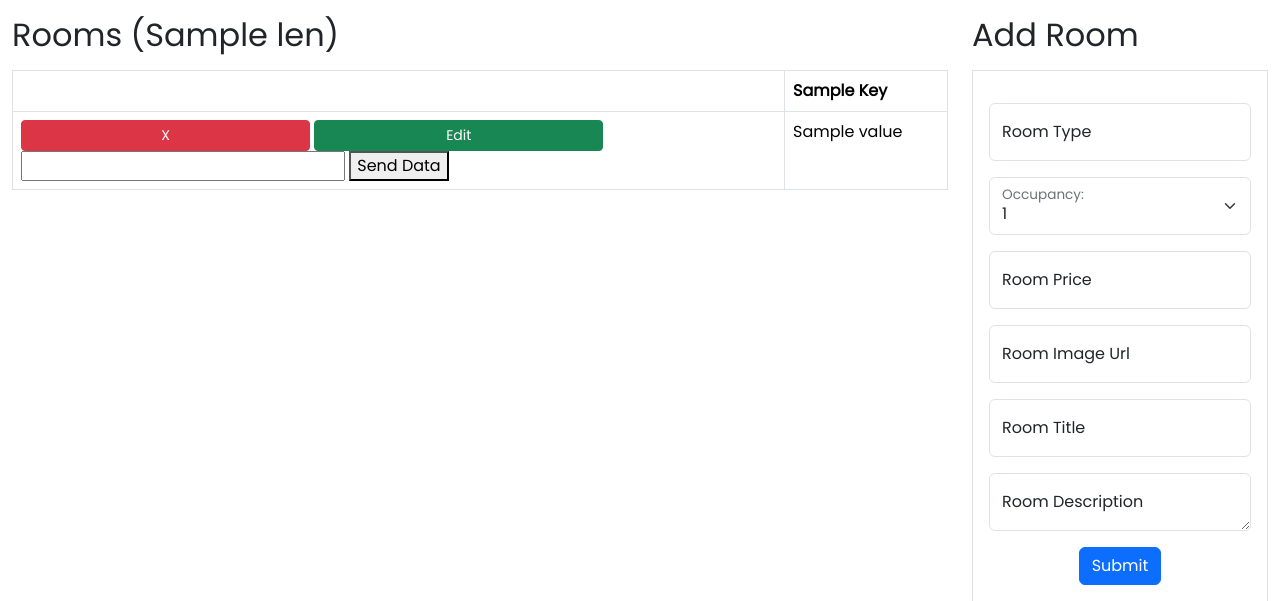
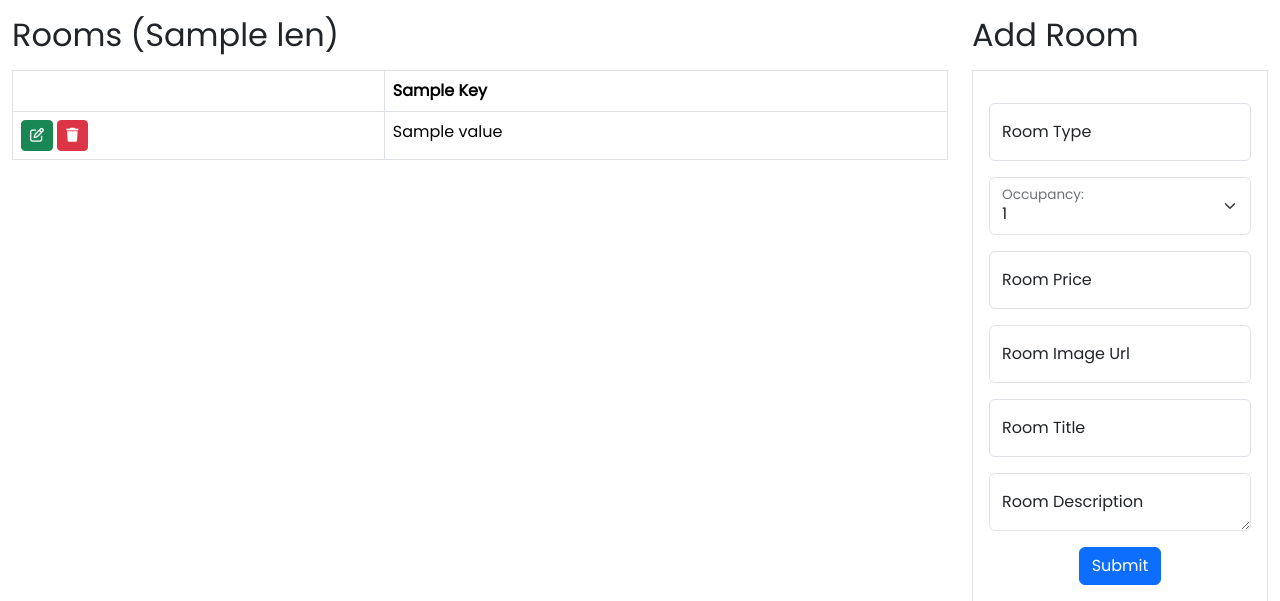
Before and after one commit to shinydidde/Data-Sonic-PFIS-CA2, a Flask app: template templates/admin-rooms.html in a window 1280 px wide. Shown: the part 58-659 px from the top of the page. Run offline with Flask 3, Linux system fonts and the light colour scheme; the template is opened without the code that fills it: most values are stand-ins (such as "Sample title", 1, 10 or a date in 2020).

Commit message:
edit and delete

```diff
--- a/app.py
+++ b/app.py
@@ -161,12 +161,24 @@ def bookings():
         return render_template("admin-rooms.html", email=session.get("email"), name=session.get("name"), rooms=dict_list, len=len(data))
 
 
-@app.route('/send_data', methods=['POST'])
+@app.route("/admin/dashboard/rooms", methods=["GET", "POST"])
 def send_data():
-    data = request.form['data']
-    # Do something with the data here
-    print("Received data:", data)
-    return "Data received: " + data
+    print("Inside Remove Type:", type)
+    roomType = request.form['roomType']
+    print("Values from Submit Button ", roomType)
+    s='''DELETE from room where roomType = '{}');'''.format(roomType)
+    cur.execute(s)
+    mysql.commit()
+
+    #To update the Room table details to view in Frontend
+    cur.execute('''SELECT * FROM room''') # execute an SQL statment
+    data = cur.fetchall()
+    dict_list = []
+    for item in data:
+        dict_item = {column_names[i]: item[i] for i in range(len(column_names))}
+        dict_list.append(dict_item)
+    json.dumps(dict_list)
+    return render_template("admin-rooms.html", email=session.get("email"), name=session["name"], rooms=dict_list, len=len(data))
 
 
 # Route for the Booking for the user: /user/booking
--- a/templates/admin-rooms.html
+++ b/templates/admin-rooms.html
@@ -7,6 +7,9 @@
     <link rel="icon" type="image/x-icon"
         href="https://horsevalleyresort.francecentral.cloudapp.azure.com:8080/static/favicon.ico">
     <meta name="viewport" content="width=device-width, initial-scale=1">
+    <link rel="stylesheet" href="https://cdnjs.cloudflare.com/ajax/libs/font-awesome/6.5.1/css/all.min.css"
+        integrity="sha512-DTOQO9RWCH3ppGqcWaEA1BIZOC6xxalwEsw9c2QQeAIftl+Vegovlnee1c9QX4TctnWMn13TZye+giMm8e2LwA=="
+        crossorigin="anonymous" referrerpolicy="no-referrer" />
     <link href="https://cdn.jsdelivr.net/npm/bootstrap@5.3.3/dist/css/bootstrap.min.css" rel="stylesheet">
     <script src="https://cdn.jsdelivr.net/npm/bootstrap@5.3.3/dist/js/bootstrap.bundle.min.js"></script>
     <link rel="stylesheet" type="text/css" href="{{ url_for('static', filename = 'admin.css') }}">
@@ -56,12 +59,8 @@
                             {% for item in rooms %}
                             <tr>
                                 <td>
-                                    <input type="remove" class="btn btn-danger btn-sm" value="X"/>
-                                    <input type="update" class="btn btn-success btn-sm" value="Edit"/>
-                                    <form action="/send_data" method="post">
-                                        <input type="text" name="data" id="test">
-                                        <button type="submit">Send Data</button>
-                                    </form>
+                                    <button type="submit" class="btn btn-success btn-sm"><i class="fa-regular fa-pen-to-square"></i></button>
+                                    <button type="submit" class="btn btn-danger btn-sm"><i class="fa-solid fa-trash"></i></button>
                                 </td>
                                 {% for key, value in item.items() %}
                                 <td>{{ value }}</td>
```
